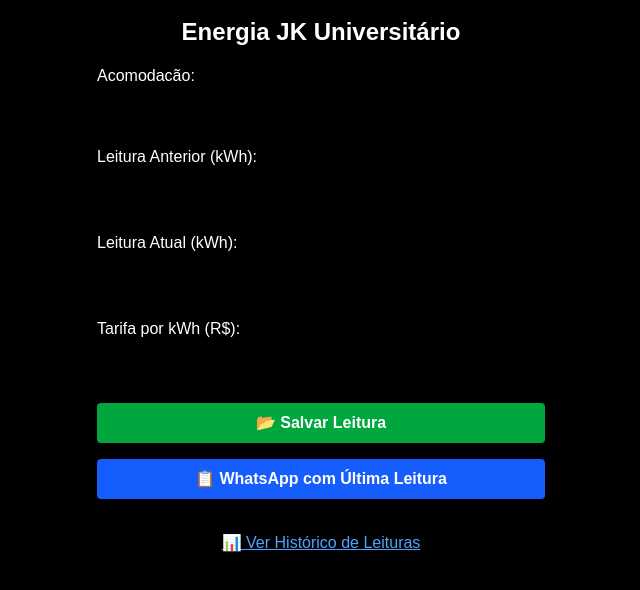
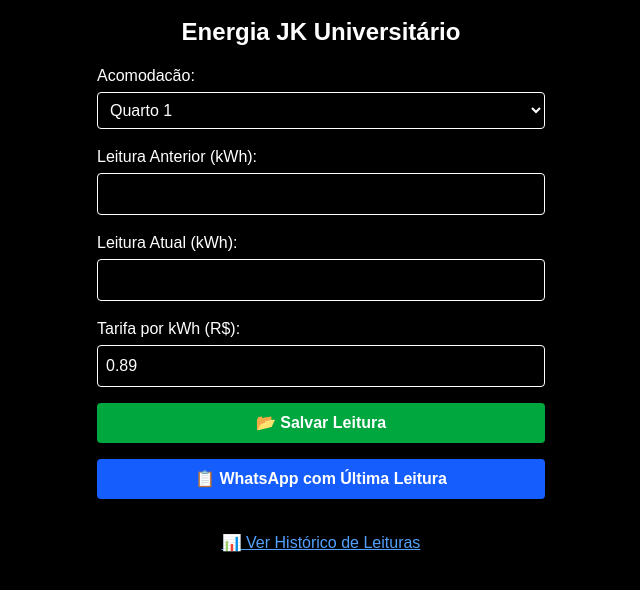
Before and after one commit to JkUniversitario421/energiajkuniversitario, a Next.js app: page / in a window 1280 px wide. Shown: the top 590 px of the page, without its empty margins (319-959 px from the left). Built offline with nearby package versions, Linux system fonts and the light colour scheme.

Commit message:
atualização de background

```diff
--- a/src/app/page.tsx
+++ b/src/app/page.tsx
@@ -106,12 +106,12 @@ export default function Home() {
         <label className="flex flex-col">
           Acomodacão:
           <select
-            className="border p-2 rounded mt-1 text-black"
+            className="border p-2 rounded mt-1 bg-black text-white"
             value={acomodacao}
             onChange={(e) => setAcomodacao(e.target.value)}
           >
             {[...Array(7)].map((_, i) => (
-              <option key={i} value={i + 1}>
+              <option key={i} value={i + 1} className="bg-black text-white">
                 Quarto {i + 1}
               </option>
             ))}
@@ -122,7 +122,7 @@ export default function Home() {
           Leitura Anterior (kWh):
           <input
             type="number"
-            className="border p-2 rounded mt-1 text-black"
+            className="border p-2 rounded mt-1 bg-black text-white"
             value={leituraAnterior}
             onChange={(e) => setLeituraAnterior(e.target.value)}
           />
@@ -132,7 +132,7 @@ export default function Home() {
           Leitura Atual (kWh):
           <input
             type="number"
-            className="border p-2 rounded mt-1 text-black"
+            className="border p-2 rounded mt-1 bg-black text-white"
             value={leituraAtual}
             onChange={(e) => setLeituraAtual(e.target.value)}
           />
@@ -142,7 +142,7 @@ export default function Home() {
           Tarifa por kWh (R$):
           <input
             type="number"
-            className="border p-2 rounded mt-1 text-black"
+            className="border p-2 rounded mt-1 bg-black text-white"
             value={tarifa}
             onChange={(e) => setTarifa(e.target.value)}
           />
```
